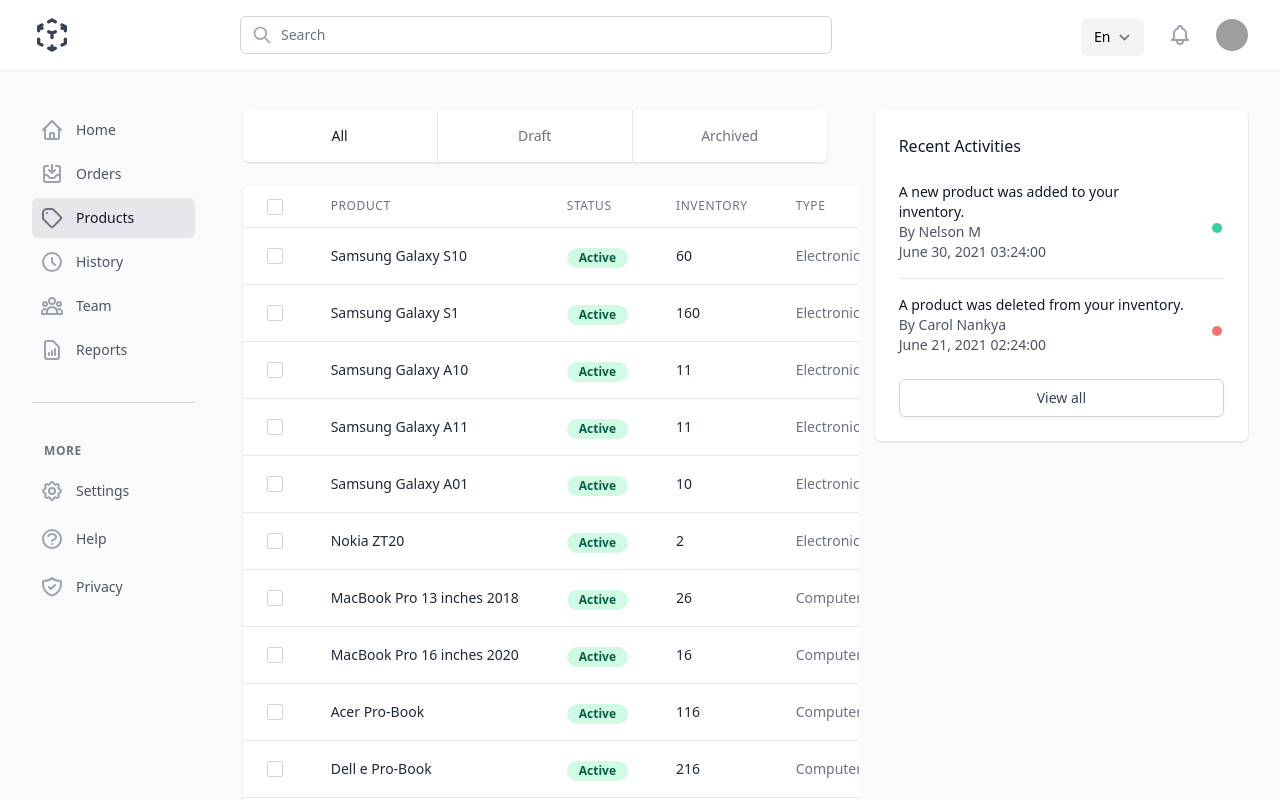
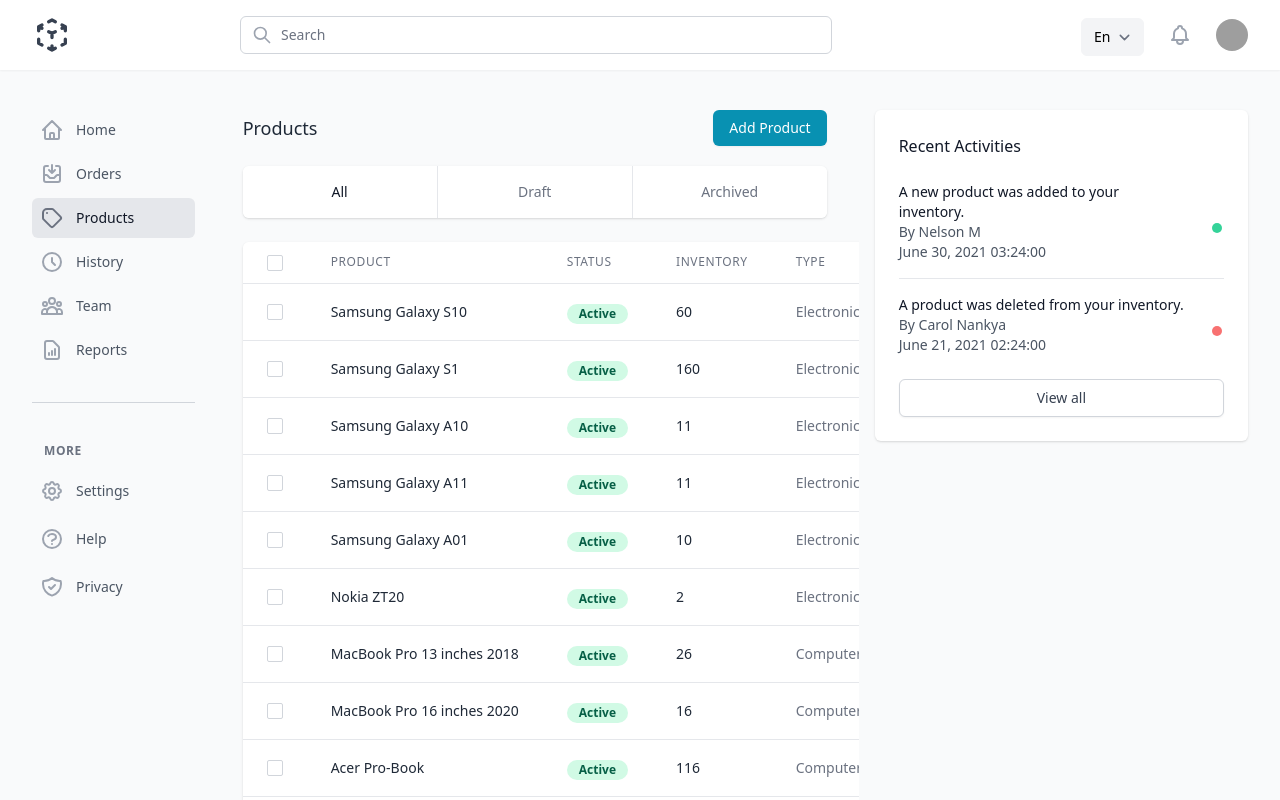
Before and after one commit to mwinel/ezziepos, a Next.js app: page /products in a window 1280 px wide. Shown: the top 800 px of the page. Built offline with nearby package versions, Linux system fonts and the light colour scheme; grey boxes are pictures that could not be loaded.

Commit message:
Add section heading

```diff
--- a/pages/products.js
+++ b/pages/products.js
@@ -6,6 +6,7 @@
   Aside,
   RecentActivities,
   Tabs,
+  Button,
 } from "../components";
 
 const tabs = [
@@ -161,6 +162,15 @@
         <SideBar />
         {/* Page content */}
         <Main>
+          {/* Section Heading */}
+          <div className="pb-5 mx-4 sm:flex sm:items-center sm:justify-between lg:mx-0">
+            <h3 className="text-lg leading-6 font-medium text-gray-800">
+              Products
+            </h3>
+            <div className="mt-3 sm:mt-0 sm:ml-4">
+              <Button variant="secondary">Add Product</Button>
+            </div>
+          </div>
           <Tabs tabs={tabs} id="products-tabs" />
           {/* Products Table */}
           <div className="mt-4 flex flex-col">
```
